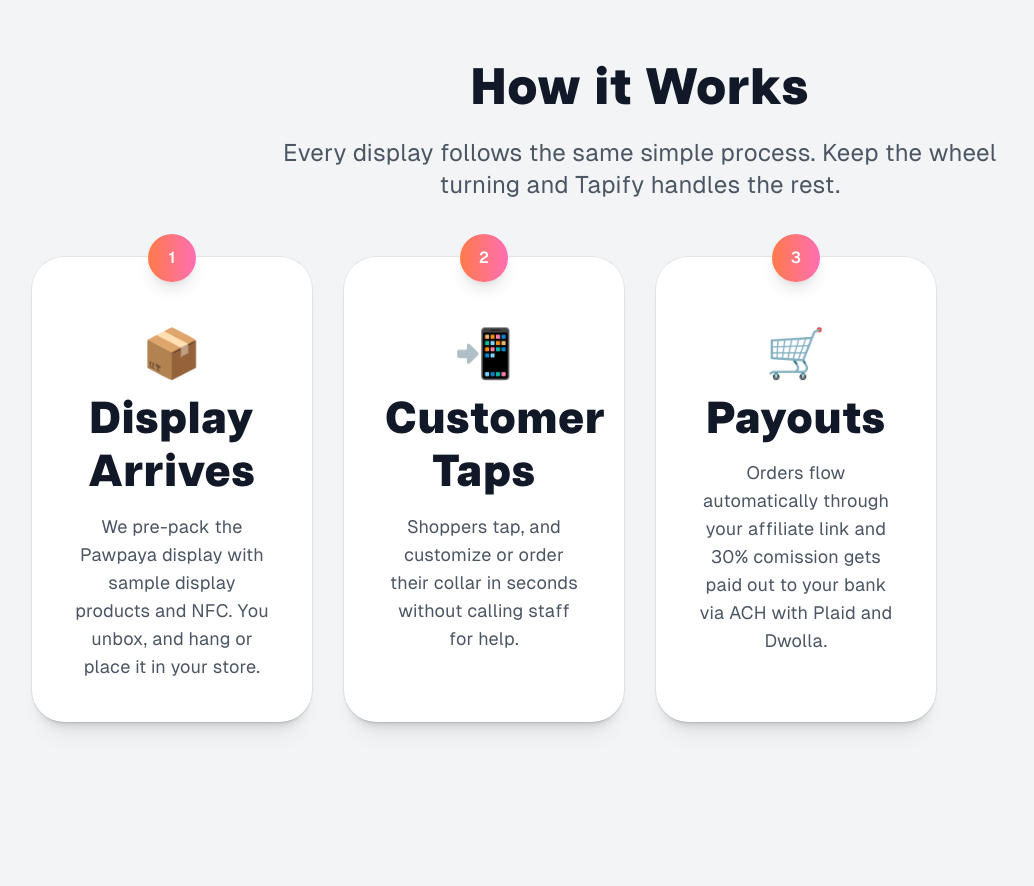
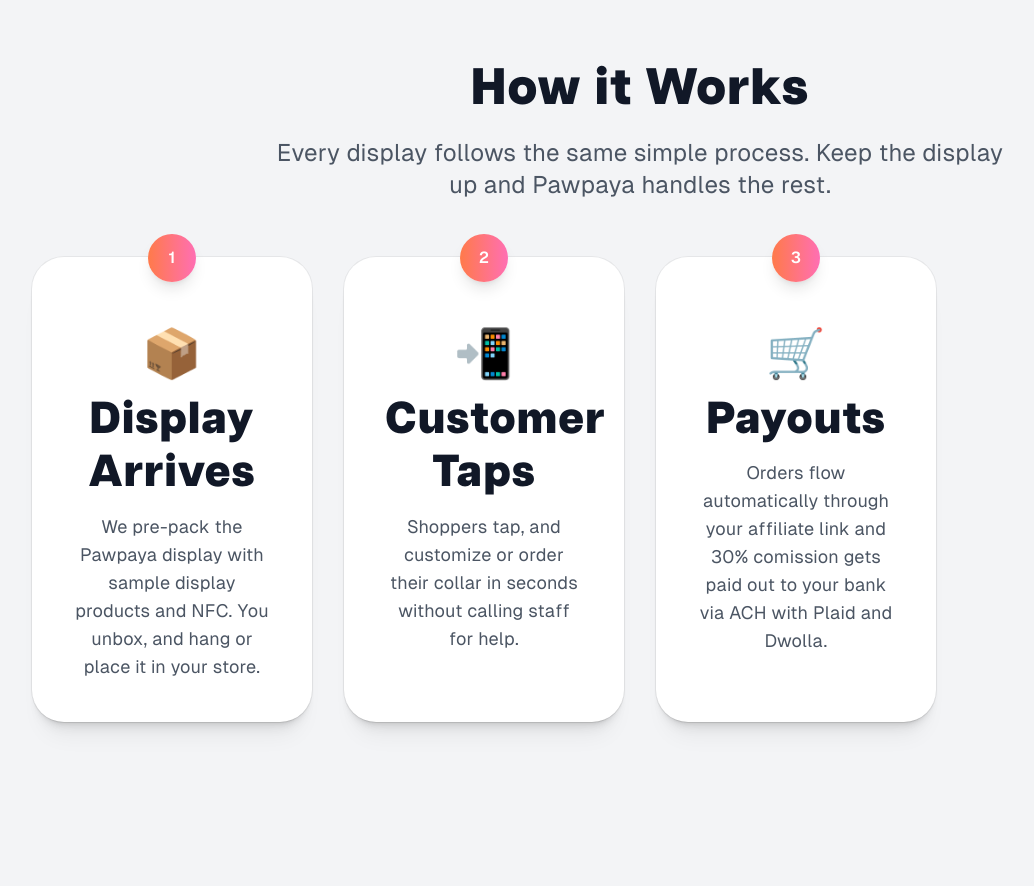
Before and after one commit to pawpayaco/tapify-marketplace, a Next.js app: page / in a window 1280 px wide. Shown: the part 1940-2826 px from the top of the page, without its empty margins (0-1034 px from the left). Built offline with nearby package versions, Linux system fonts and the light colour scheme; no server answers.

Commit message:
Sync latest UID and Priority Display fixes

```diff
--- a/pages/index.js
+++ b/pages/index.js
@@ -292,7 +292,7 @@ export default function Home() {
               How it Works
             </h2>
             <p className="text-lg sm:text-xl md:text-2xl text-gray-600 max-w-3xl mx-auto px-2">
-              Every display follows the same simple process. Keep the wheel turning and Tapify handles the rest.
+              Every display follows the same simple process. Keep the display up and Pawpaya handles the rest.
             </p>
           </motion.div>
 
```
